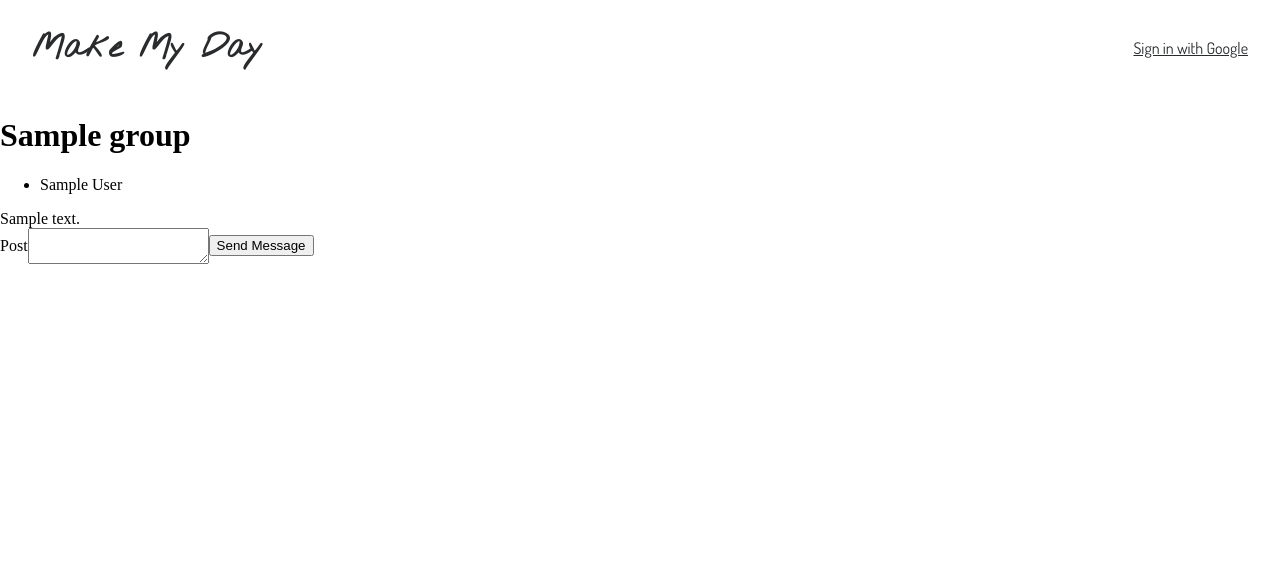
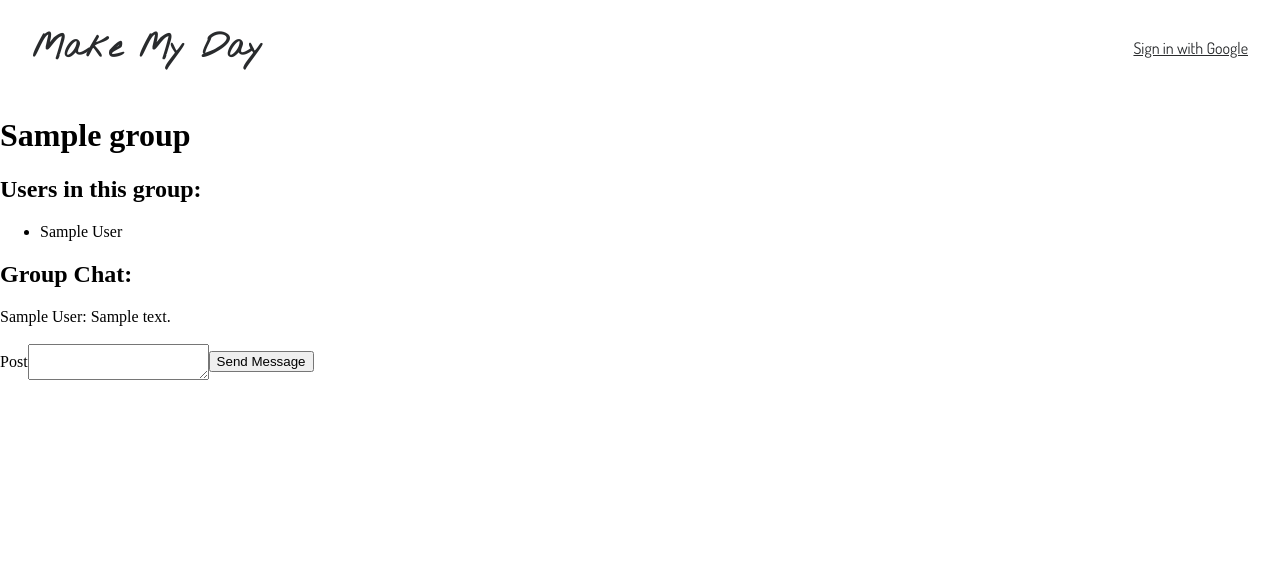
Before and after one commit to ZoeKavanagh/make_my_day_app, a Rails app: page /groups/1 in a window 1280 px wide. Shown: the top 566 px of the page. Run offline with Rails 7, Linux system fonts and the light colour scheme; tables that the repository leaves empty hold one stand-in row (values such as "Sample post"); style sheets or scripts are compiled from the project's sources.

Commit message:
Group posts display author name and are in chronological order

```diff
--- a/app/views/groups/show.html.erb
+++ b/app/views/groups/show.html.erb
@@ -1,16 +1,21 @@
 <h1> <%= @group.name %></h1>
 
+<h2>Users in this group:</h2>
 <ul> <% @group_users = GroupUser.where(group_id: @group.id) %>
   <% @group_users.each do |user| %>
   <li> <%= User.find_by(id: user.user_id).name %> </li>
   <% end %>
 </ul>
 
+<h2>Group Chat:</h2>
 <div id="group_posts">
-  <% @group.posts.each do |post| %>
-  <%= post.content %>
+  <% @group.posts.reverse.each do |post| %>
+  <% @post_author = User.find_by(id: post.user_id) %>
+  <%= @post_author.name %>: <%= post.content %><br>
   <% end %>
 </div>
+
+<br>
 
 <div id="post_form">
   <%= form_for [@group, @post] do |form| %>
```
